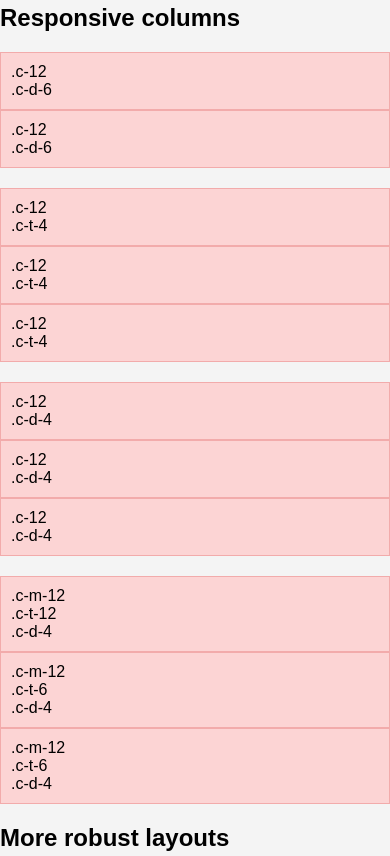
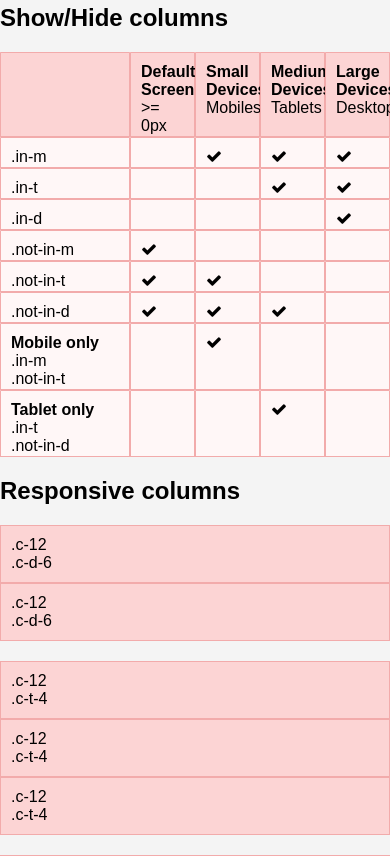
Before and after one commit to fsevilla/Picnic-Grid, a website: page index.html in a window 390 px wide. Shown: the part 1039-1895 px from the top of the page. Drawn offline with Linux system fonts and the light colour scheme.

Commit message:
Issue#5: show/hide classes (#6)
* issue#5: added .in-* and .not-in-* classes to show/hide columns based on breakpoint

* issue#5: updated README to include new classes' info

```diff
--- a/bower.json
+++ b/bower.json
@@ -1,6 +1,6 @@
 {
     "name": "picnic-grid",
-    "version": "1.0.0",
+    "version": "1.0.2",
     "authors": [
         "Francisco Sevilla <fsevilla@gmail.com>"
     ],
--- a/index.html
+++ b/index.html
@@ -3,6 +3,7 @@
 <head>
     <title>Picnic Grid System</title>
     <link rel="stylesheet" href="dist/picnic-grid.css">
+    <link rel="stylesheet" href="https://maxcdn.bootstrapcdn.com/font-awesome/4.6.2/css/font-awesome.min.css">
     <meta name="viewport" content="width=device-width, initial-scale=1">
     <style type="text/css">
         html,
@@ -36,6 +37,15 @@
         .grid{
             margin-bottom: 20px;
         }
+
+        .hrow, .data{
+            margin-bottom: 0;
+        }
+
+        .data > div{
+            background-color: #fff7f7;
+        }
+
     </style>
 </head>
 <body>
@@ -173,6 +183,91 @@
         </div>
     </div>
 
+    <h2>Show/Hide columns</h2>
+    <div class="grid same-height hrow">
+        <div class="c-4"></div>
+        <div class="c-2">
+            <strong>Default Screen</strong>
+            <span>>= 0px</span>
+        </div>
+        <div class="c-2">
+            <strong>Small Devices</strong>
+            <span>Mobiles</span>
+        </div>
+        <div class="c-2">
+            <strong>Medium Devices</strong>
+            <span>Tablets</span>
+        </div>
+        <div class="c-2">
+            <strong>Large Devices</strong>
+            <span>Desktops</span>
+        </div>
+     </div>
+     <div class="grid same-height data">
+         <div class="c-4"><span>.in-m</span></div>
+         <div class="c-2"></div>
+         <div class="c-2"><i class="fa fa-check" aria-hidden="true"></i></div>
+         <div class="c-2"><i class="fa fa-check" aria-hidden="true"></i></div>
+         <div class="c-2"><i class="fa fa-check" aria-hidden="true"></i></div>
+     </div>
+     <div class="grid same-height data">
+         <div class="c-4"><span>.in-t</span></div>
+         <div class="c-2"></div>
+         <div class="c-2"></div>
+         <div class="c-2"><i class="fa fa-check" aria-hidden="true"></i></div>
+         <div class="c-2"><i class="fa fa-check" aria-hidden="true"></i></div>
+     </div>
+     <div class="grid same-height data">
+         <div class="c-4"><span>.in-d</span></div>
+         <div class="c-2"></div>
+         <div class="c-2"></div>
+         <div class="c-2"></div>
+         <div class="c-2"><i class="fa fa-check" aria-hidden="true"></i></div>
+     </div>
+     <div class="grid same-height data">
+         <div class="c-4"><span>.not-in-m</span></div>
+         <div class="c-2"><i class="fa fa-check" aria-hidden="true"></i></div>
+         <div class="c-2"></div>
+         <div class="c-2"></div>
+         <div class="c-2"></div>
+     </div>
+     <div class="grid same-height data">
+         <div class="c-4"><span>.not-in-t</span></div>
+         <div class="c-2"><i class="fa fa-check" aria-hidden="true"></i></div>
+         <div class="c-2"><i class="fa fa-check" aria-hidden="true"></i></div>
+         <div class="c-2"></div>
+         <div class="c-2"></div>
+     </div>
+     <div class="grid same-height data">
+         <div class="c-4"><span>.not-in-d</span></div>
+         <div class="c-2"><i class="fa fa-check" aria-hidden="true"></i></div>
+         <div class="c-2"><i class="fa fa-check" aria-hidden="true"></i></div>
+         <div class="c-2"><i class="fa fa-check" aria-hidden="true"></i></div>
+         <div class="c-2"></div>
+     </div>
+    <div class="grid same-height data">
+        <div class="c-4">
+            <strong>Mobile only</strong>
+            <span>.in-m</span>
+            <span>.not-in-t</span>
+        </div>
+        <div class="c-2"></div>
+        <div class="c-2"><i class="fa fa-check" aria-hidden="true"></i></div>
+        <div class="c-2"></div>
+        <div class="c-2"></div>
+    </div>
+    <div class="grid same-height data">
+        <div class="c-4">
+            <strong>Tablet only</strong>
+            <span>.in-t</span>
+            <span>.not-in-d</span>
+        </div>
+        <div class="c-2"></div>
+        <div class="c-2"></div>
+        <div class="c-2"><i class="fa fa-check" aria-hidden="true"></i></div>
+        <div class="c-2"></div>
+    </div>
+
     <h2>Responsive columns</h2>
     <div class="grid">
         <div class="c-12 c-d-6">
@@ -213,6 +308,7 @@
         </div>
     </div>
     <div class="grid">
+        <h3></h3>
         <div class="c-m-12 c-t-12 c-d-4">
             <span>.c-m-12</span>
             <span>.c-t-12</span>
@@ -230,7 +326,7 @@
         </div>
     </div>
 
-    <h2>More robust layouts</h2>
+    <h2>Layouts samples</h2>
     <div class="grid same-height">
         <div class="c-6 c-t-4 c-d-3">
             <span>(1)</span>
--- a/sass/_breakpoints.scss
+++ b/sass/_breakpoints.scss
@@ -13,6 +13,12 @@ $query-large: 'only screen and (min-width : #{$screen-large}px)';
 $query-xlarge: 'only screen and (min-width : #{$screen-xlarge}px)';
 
 // Mobile first
+@mixin mobile {
+  @media #{$query-xsmall} {
+    @content;
+  }
+}
+
 @mixin landscape {
   @media #{$query-small} {
     @content;
--- a/sass/_grid.scss
+++ b/sass/_grid.scss
@@ -16,6 +16,50 @@ $gutter: 10px;
         padding-right: $gutter;
         box-sizing: border-box;
         min-height: 1px;
+
+        &[class*='in-']{
+            display: none;
+
+            @include mobile{
+                &.in-m{
+                    display: block;
+                }
+            }
+
+            @include tablet{
+                &.in-t{
+                    display: block;
+                }
+            }
+
+            @include desktop{
+                &.in-d{
+                    display: block;
+                }
+            }
+        }
+
+        &[class*='not-in']{
+            display: block;
+
+            @include mobile{
+                &.not-in-m{
+                    display: none;
+                }
+            }
+
+            @include tablet{
+                &.not-in-t{
+                    display: none;
+                }
+            }
+
+            @include desktop{
+                &.not-in-d{
+                    display: none;
+                }
+            }
+        }
     }
 
     &:after{
--- a/sass/main.scss
+++ b/sass/main.scss
@@ -3,7 +3,7 @@
   @author: Francisco Sevilla
   @description: A lightweight, easy to use yet versatile, mobile-first responsive grid system.
   @project: https://github.com/fsevilla/Picnic-Grid
-  @version: 1.0.1
+  @version: 1.0.2
 */
 
 @import 'breakpoints';
```
Also changed, not shown: README.md, dist/picnic-grid.css.
